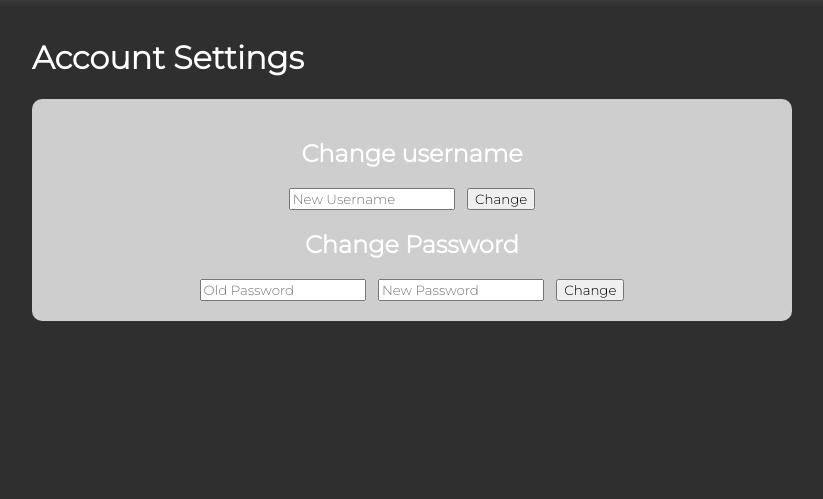
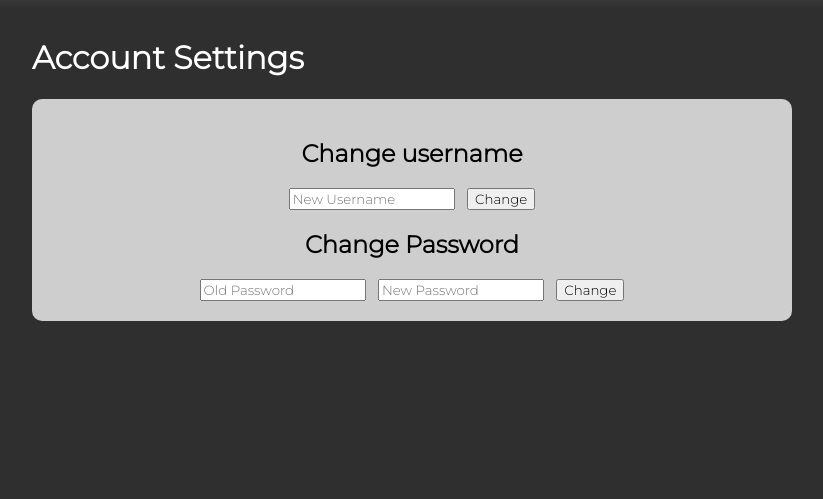
Before and after one commit to 406-Trades/406-Trades, a Flask app: page /account_settings in a window 1280 px wide. Shown: the part 93-592 px from the top of the page, without its empty margins (228-1051 px from the left). Run offline with Flask 2, Linux system fonts and the light colour scheme; the visitor is signed in with stand-in values (Sample User, id 1).

Commit message:
Update account_settings.html

```diff
--- a/templates/account_settings.html
+++ b/templates/account_settings.html
@@ -12,13 +12,13 @@
     <h1>Account Settings</h1>
     <div class="container-box">
     <form id="form" method="post" align="center">
-      <h2>Change username</h2>
+      <h2 style="color: black;">Change username</h2>
       <input class="but" type="text" name="username" placeholder="New Username"> &nbsp;
       <input id="but" type="submit" value="Change" name="changeUsr"><br>
     </form>
 
     <form id="form" method="post" align="center">
-      <h2>Change Password</h2>
+      <h2 style="color: black;">Change Password</h2>
       <input class="but" type="password" name="password" placeholder="Old Password"> &nbsp;
       <input class="but" type="password" name="passwordTwo" placeholder="New Password"> &nbsp;
       <input id="but" type="submit" value="Change" name="changePass"><br>
```
